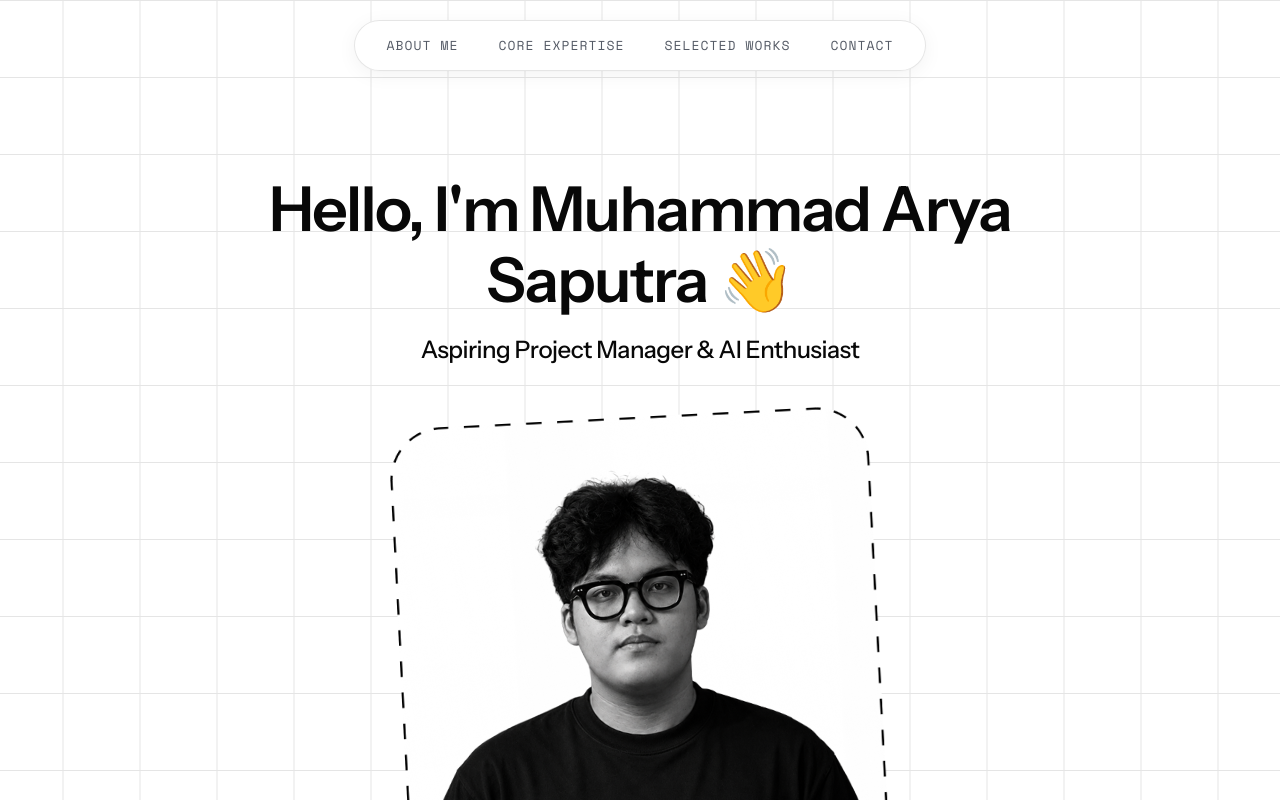
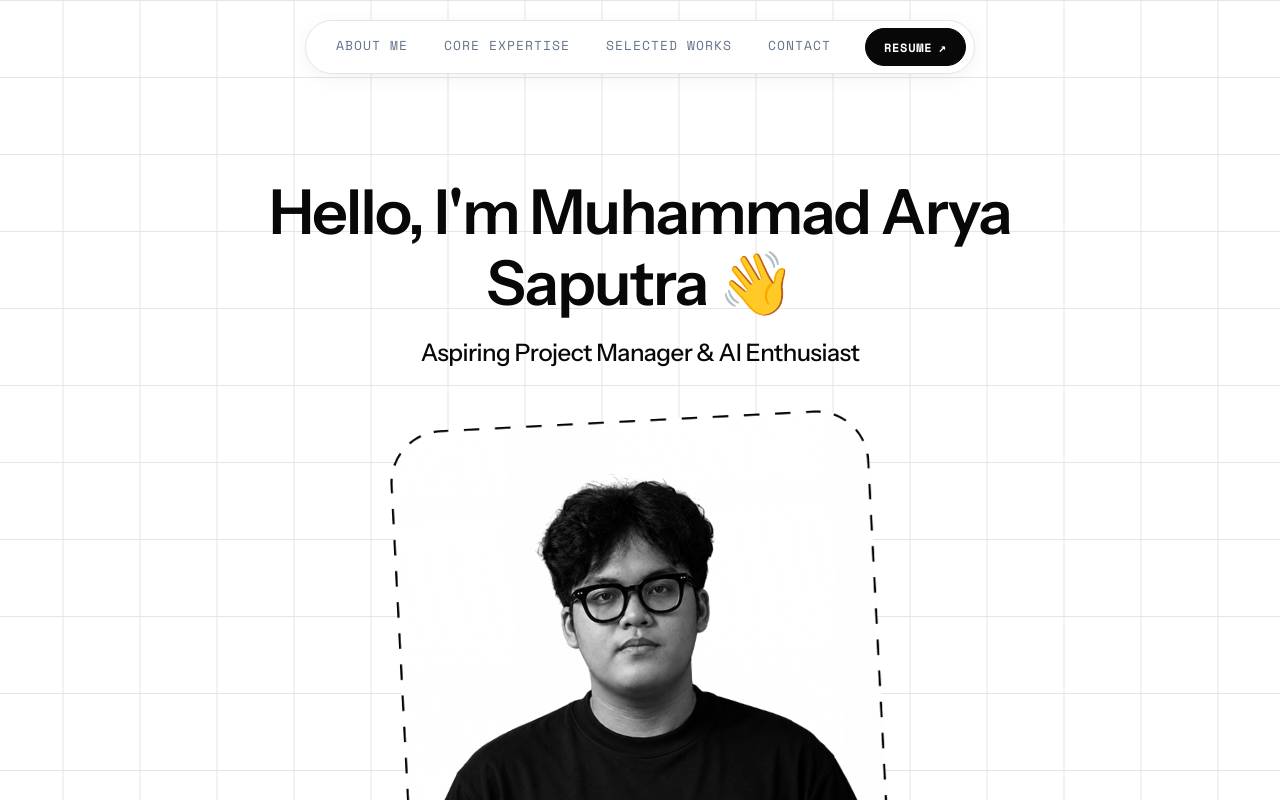
Before and after one commit to MuhAryaSaputra/muharyasaputra.github.io, a React (Vite) app: page / in a window 1280 px wide. Shown: the top 800 px of the page. Built offline with nearby package versions, Linux system fonts and the light colour scheme.

Commit message:
feat: replace navbar active line with dot indicator and add resume button

```diff
--- a/src/App.css
+++ b/src/App.css
@@ -68,7 +68,7 @@
   width: fit-content;
   max-width: 90vw;
   margin: 0 auto;
-  padding: 10px 32px;
+  padding: 6px 8px 6px 28px;
   background: rgba(255, 255, 255, 0.88);
   backdrop-filter: blur(16px);
   -webkit-backdrop-filter: blur(16px);
@@ -78,7 +78,7 @@
   display: flex;
   align-items: center;
   justify-content: center;
-  gap: 40px;
+  gap: 32px;
   overflow-x: auto;
   scrollbar-width: none;
 }
@@ -95,7 +95,7 @@
   display: flex;
   align-items: center;
   justify-content: center;
-  gap: 40px;
+  gap: 32px;
 }
 
 .navbar-mobile-drawer {
@@ -108,15 +108,17 @@
   font-weight: 500;
   letter-spacing: 0.08em;
   text-transform: uppercase;
-  color: #555b66;
+  color: #64748b;
   background: none;
   border: none;
-  padding: 4px 0;
+  padding: 8px 2px 12px;
   cursor: pointer;
   white-space: nowrap;
   position: relative;
-  transition: color 0.15s ease, border-color 0.15s ease;
-  border-bottom: 1.5px solid transparent;
+  display: inline-flex;
+  flex-direction: column;
+  align-items: center;
+  transition: color 0.18s ease;
 }
 
 .minimal-nav-link:hover {
@@ -125,7 +127,56 @@
 
 .minimal-nav-link.is-active {
   color: #080808;
-  border-bottom: 1.5px solid #080808;
+  font-weight: 600;
+}
+
+/* Active Dot Indicator */
+.nav-active-dot {
+  position: absolute;
+  bottom: 2px;
+  left: 50%;
+  transform: translateX(-50%);
+  width: 4.5px;
+  height: 4.5px;
+  border-radius: 50%;
+  background-color: #080808;
+}
+
+/* Resume Button at rightmost */
+.navbar-resume-btn {
+  font-family: var(--font-mono);
+  font-size: 12px;
+  font-weight: 600;
+  letter-spacing: 0.06em;
+  text-transform: uppercase;
+  color: #ffffff;
+  background-color: #080808;
+  border: 1px solid #080808;
+  border-radius: 999px;
+  padding: 8px 18px;
+  display: inline-flex;
+  align-items: center;
+  gap: 6px;
+  text-decoration: none;
+  cursor: pointer;
+  white-space: nowrap;
+  transition: all 0.2s ease;
+}
+
+.navbar-resume-btn:hover {
+  background-color: #262626;
+  border-color: #262626;
+  transform: translateY(-1px);
+  box-shadow: 0 4px 12px rgba(0, 0, 0, 0.15);
+}
+
+.resume-icon {
+  font-size: 13px;
+  transition: transform 0.18s ease;
+}
+
+.navbar-resume-btn:hover .resume-icon {
+  transform: translate(2px, -2px);
 }
 
 /* ==========================================================================
@@ -873,7 +924,7 @@
     display: flex;
     flex-direction: column;
     align-items: center;
-    gap: 18px;
+    gap: 16px;
   }
 
   .minimal-mobile-link {
@@ -888,7 +939,10 @@
     padding: 6px 0;
     cursor: pointer;
     transition: color 0.15s ease;
-    border-bottom: 1.5px solid transparent;
+    display: inline-flex;
+    flex-direction: column;
+    align-items: center;
+    border-bottom: none;
   }
 
   .minimal-mobile-link:hover {
@@ -897,8 +951,23 @@
 
   .minimal-mobile-link.is-active {
     color: #080808;
-    border-bottom: 1.5px solid #080808;
+    border-bottom: none;
     font-weight: 700;
+  }
+
+  .nav-mobile-active-dot {
+    width: 4.5px;
+    height: 4.5px;
+    border-radius: 50%;
+    background-color: #080808;
+    margin-top: 4px;
+  }
+
+  .mobile-drawer-resume-btn {
+    width: 100%;
+    justify-content: center;
+    padding: 10px 20px;
+    margin-top: 6px;
   }
 
   .section-content {
--- a/src/App.jsx
+++ b/src/App.jsx
@@ -256,6 +256,9 @@ function Navbar({ scrollToSection }) {
     return () => window.removeEventListener('scroll', handleScroll)
   }, [])
 
+  // Resume URL (Google Drive link to be updated)
+  const RESUME_URL = '#'
+
   const navItems = [
     { id: 'about', label: 'ABOUT ME' },
     { id: 'expertise', label: 'CORE EXPERTISE' },
@@ -266,6 +269,13 @@ function Navbar({ scrollToSection }) {
   const handleNavClick = (id) => {
     scrollToSection(id)
     setIsMenuOpen(false)
+  }
+
+  const handleResumeClick = (e) => {
+    if (RESUME_URL === '#') {
+      e.preventDefault()
+      alert('Link resume Google Drive akan segera diupdate!')
+    }
   }
 
   return (
@@ -293,7 +303,7 @@ function Navbar({ scrollToSection }) {
           </button>
         </div>
 
-        {/* Desktop Links (Centered) */}
+        {/* Desktop Links */}
         <div className="minimal-navbar-links">
           {navItems.map((item) => {
             const isActive = activeSection === item.id
@@ -305,11 +315,31 @@ function Navbar({ scrollToSection }) {
                 className={`minimal-nav-link ${isActive ? 'is-active' : ''}`}
                 onClick={() => handleNavClick(item.id)}
               >
-                {item.label}
+                <span>{item.label}</span>
+                {isActive && (
+                  <motion.span
+                    className="nav-active-dot"
+                    layoutId="navbar-active-dot"
+                    transition={{ type: 'spring', stiffness: 380, damping: 30 }}
+                  />
+                )}
               </button>
             )
           })}
         </div>
+
+        {/* Resume Button on the rightmost */}
+        <a
+          href={RESUME_URL}
+          target={RESUME_URL !== '#' ? '_blank' : undefined}
+          rel={RESUME_URL !== '#' ? 'noopener noreferrer' : undefined}
+          className="navbar-resume-btn"
+          aria-label="View Resume"
+          onClick={handleResumeClick}
+        >
+          <span>Resume</span>
+          <span className="resume-icon">↗</span>
+        </a>
       </div>
 
       {/* Mobile Drawer */}
@@ -334,9 +364,24 @@ function Navbar({ scrollToSection }) {
                     onClick={() => handleNavClick(item.id)}
                   >
                     <span>{item.label}</span>
+                    {isActive && <span className="nav-mobile-active-dot" />}
                   </button>
                 )
               })}
+
+              <a
+                href={RESUME_URL}
+                target={RESUME_URL !== '#' ? '_blank' : undefined}
+                rel={RESUME_URL !== '#' ? 'noopener noreferrer' : undefined}
+                className="navbar-resume-btn mobile-drawer-resume-btn"
+                onClick={(e) => {
+                  handleResumeClick(e)
+                  setIsMenuOpen(false)
+                }}
+              >
+                <span>Resume</span>
+                <span className="resume-icon">↗</span>
+              </a>
             </div>
           </motion.div>
         )}
```
Also changed, not shown: 4 other files (tests, documents, lock files or other folders).
